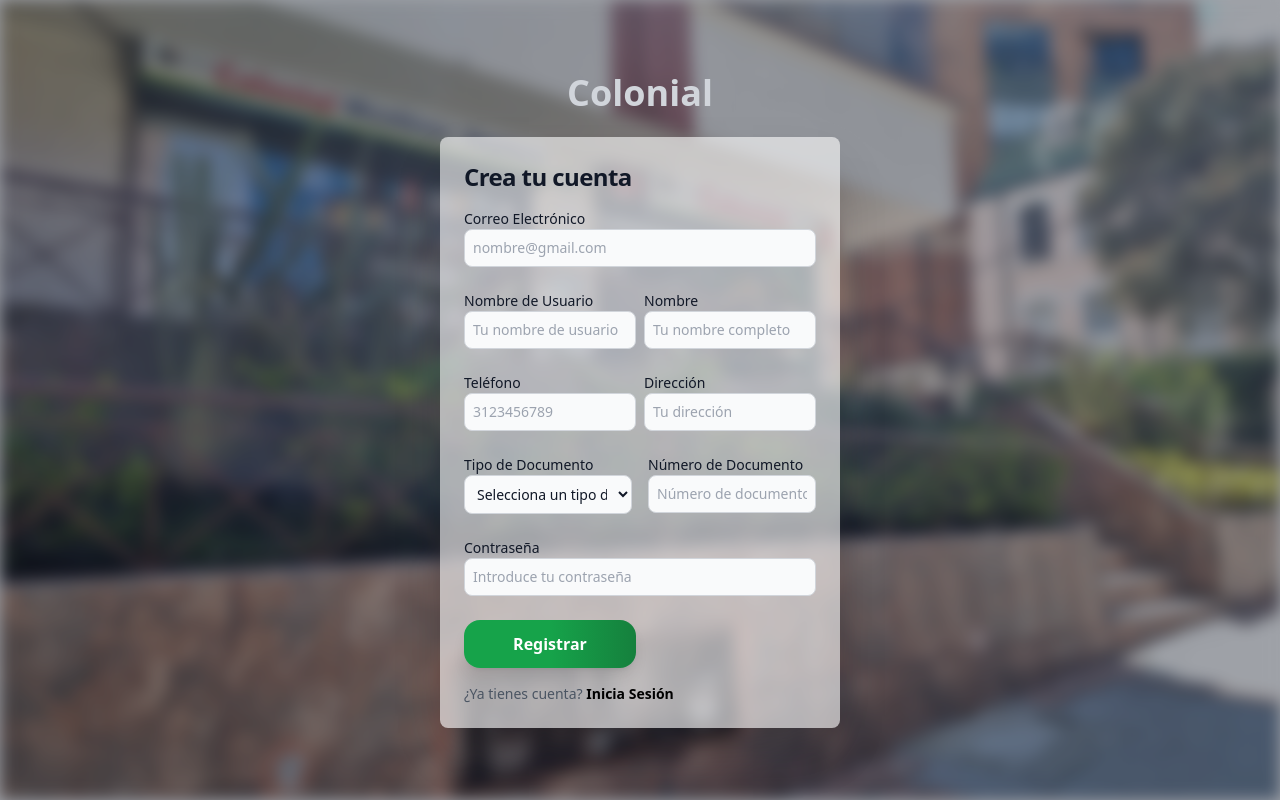
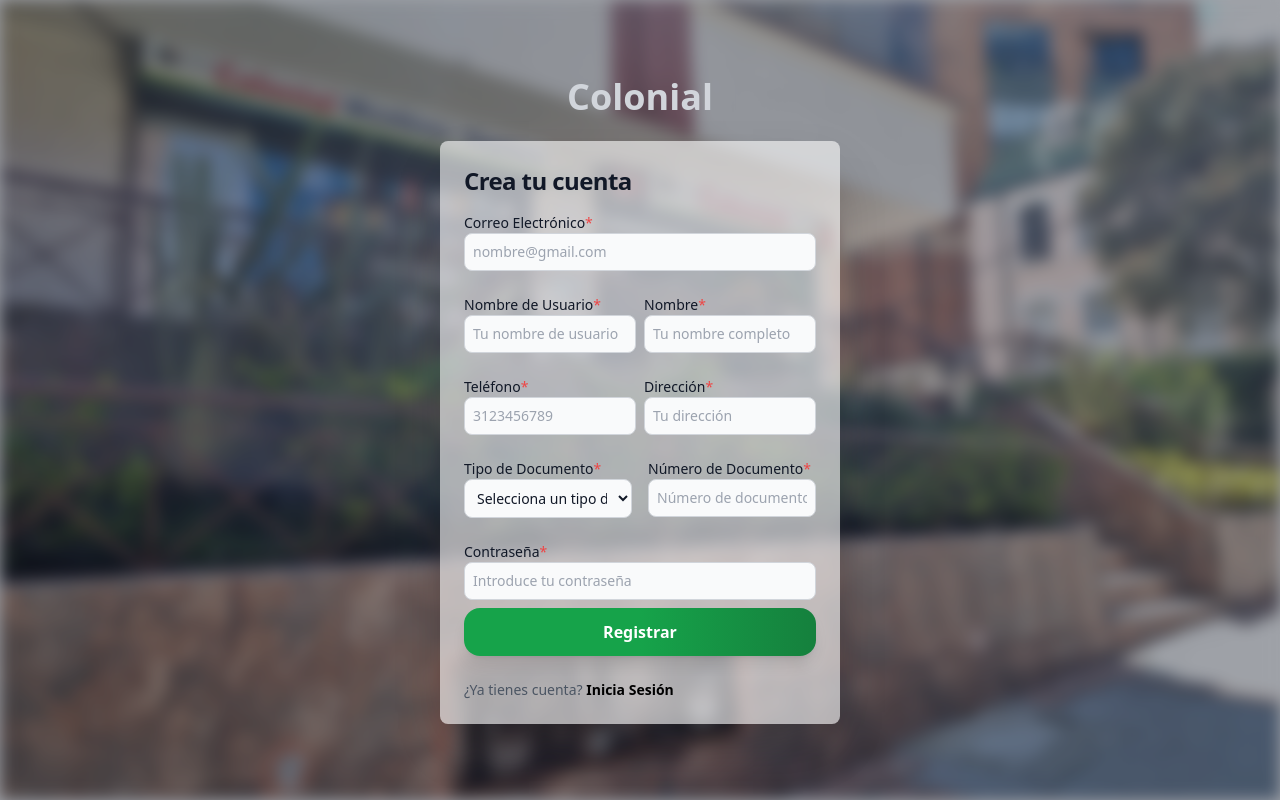
Before and after one commit to David435412/proyecto_cigarreria, a React (Create React App) app: page /registro-cliente in a window 1280 px wide. Built offline with nearby package versions, Linux system fonts and the light colour scheme.

Commit message:
Se cambiaron cosas en el admin

```diff
--- a/src/components/administrador/productos/GestionProductos.js
+++ b/src/components/administrador/productos/GestionProductos.js
@@ -55,6 +55,7 @@ const GestionProductos = () => {
             title: 'Confirmar Inactivación',
             text: `¿Estás seguro de que quieres inactivar el producto "${producto.nombre}"?`,
             icon: 'warning',
+            iconColor: 'red',
             showCancelButton: true,
             confirmButtonColor: '#d33',
             cancelButtonColor: '#3085d6',
--- a/src/components/administrador/proveedores/GestionProveedores.js
+++ b/src/components/administrador/proveedores/GestionProveedores.js
@@ -70,7 +70,7 @@ const GestionProveedores = () => {
                         {!mostrarInactivos && (
                             <button
                                 onClick={() => navigate(`/editar-proveedor/${row.original.id}`)}
-                                className="bg-green-600 text-white py-1 px-2 rounded hover:bg-green-700"
+                                className="bg-blue-600 text-white py-1 px-2 rounded hover:bg-blue-700"
                             >
                                 <FaEdit className="inline-block mr-1" /> Editar
                             </button>
@@ -126,6 +126,7 @@ const GestionProveedores = () => {
             title: 'Confirmar Inactivación',
             text: `¿Estás seguro de que quieres inactivar el proveedor "${proveedor.nombre}"?`,
             icon: 'warning',
+            iconColor: 'red',
             showCancelButton: true,
             confirmButtonColor: '#d33',
             cancelButtonColor: '#3085d6',
@@ -175,7 +176,7 @@ const GestionProveedores = () => {
 
     return (
         <div className="container mx-auto px-6 py-8">
-            <h1 className="text-3xl font-bold mb-4 text-center text-green-800">Gestión de Proveedores</h1>
+            <h1 className="text-3xl font-bold mb-4 text-center">Gestión de Proveedores</h1>
             <p className="mb-8 text-center text-gray-600">
                 En esta sección podrás gestionar los proveedores del sistema. Puedes registrar nuevos proveedores,
                 visualizar los proveedores que ya has registrado y eliminarlos según sea necesario.
--- a/src/components/administrador/proveedores/RegistroProveedores.js
+++ b/src/components/administrador/proveedores/RegistroProveedores.js
@@ -47,7 +47,7 @@ const RegistroProveedor = () => {
 
     return (
         <div>
-            <section className="bg-gray-50">
+            <section>
                 <div className="flex flex-col items-center justify-center px-6 py-16 mx-auto my-10 lg:py-0">
                     <div className="w-full bg-white rounded-lg shadow-2xl md:mt-0 sm:max-w-md xl:p-0">
                         <div className="p-6 space-y-4 md:space-y-6 sm:p-8">
--- a/src/components/administrador/ventas/ConfirmacionVenta.js
+++ b/src/components/administrador/ventas/ConfirmacionVenta.js
@@ -132,6 +132,7 @@ const ConfirmacionVenta = () => {
                             id="numeroDocumento"
                             value={numeroDocumento}
                             onChange={(e) => setNumeroDocumento(e.target.value)}
+                            placeholder='Digite su numero de documento'
                             className="p-2 border border-gray-300 rounded w-full"
                             required
                         />
--- a/src/components/administrador/ventas/RegistroVentas.js
+++ b/src/components/administrador/ventas/RegistroVentas.js
@@ -138,7 +138,8 @@ const RegistroVentas = () => {
                 title: 'Error',
                 text: 'Debe seleccionar al menos un producto antes de continuar.',
                 icon: 'warning',
-                confirmButtonColor: '#197419',
+                iconColor: 'blue',
+                confirmButtonColor: 'red',
             });
         } else {
             navigate('/confirmar-venta', { state: { productosSeleccionados } });
--- a/src/components/auth/RegistroCliente.js
+++ b/src/components/auth/RegistroCliente.js
@@ -136,13 +136,15 @@ const RegistroCliente = () => {
                         <h1 className="text-xl font-bold leading-tight tracking-tight text-gray-900 md:text-2xl">
                             Crea tu cuenta
                         </h1>
-                        <form className="space-y-4 md:space-y-4 grid grid-cols-2 gap-2" onSubmit={manejarEnvio}>
+                        <form onSubmit={manejarEnvio}>
+                            <div className="space-y-4 md:space-y-4 grid grid-cols-2 gap-2">
                                 <div className="col-span-2">
                                     <label
                                         htmlFor="correo"
-                                    className="block text-sm font-medium text-gray-900"
+                                        className="block text-sm font-medium text-gray-900 flex"
                                     >
-                                    Correo Electrónico
+                                        Correo Electrónico <p className='text-red-500'>*</p>
+
                                     </label>
                                     <input
                                         type="email"
@@ -158,9 +160,9 @@ const RegistroCliente = () => {
                                 <div>
                                     <label
                                         htmlFor="nombreUsuario"
-                                    className="block text-sm font-medium text-gray-900"
+                                        className="block text-sm font-medium text-gray-900 flex"
                                     >
-                                    Nombre de Usuario
+                                        Nombre de Usuario  <p className='text-red-500'>*</p>
                                     </label>
                                     <input
                                         type="text"
@@ -176,9 +178,9 @@ const RegistroCliente = () => {
                                 <div>
                                     <label
                                         htmlFor="nombre"
-                                    className="block text-sm font-medium text-gray-900"
+                                        className="block text-sm font-medium text-gray-900 flex"
                                     >
-                                    Nombre
+                                        Nombre  <p className='text-red-500'>*</p>
                                     </label>
                                     <input
                                         type="text"
@@ -194,9 +196,9 @@ const RegistroCliente = () => {
                                 <div>
                                     <label
                                         htmlFor="telefono"
-                                    className="block text-sm font-medium text-gray-900"
+                                        className="block text-sm font-medium text-gray-900 flex"
                                     >
-                                    Teléfono
+                                        Teléfono  <p className='text-red-500'>*</p>
                                     </label>
                                     <input
                                         type="tel"
@@ -212,9 +214,9 @@ const RegistroCliente = () => {
                                 <div>
                                     <label
                                         htmlFor="direccion"
-                                    className="block text-sm font-medium text-gray-900"
+                                        className="block text-sm font-medium text-gray-900 flex"
                                     >
-                                    Dirección
+                                        Dirección  <p className='text-red-500'>*</p>
                                     </label>
                                     <input
                                         type="text"
@@ -231,9 +233,9 @@ const RegistroCliente = () => {
                                     <div className="w-full">
                                         <label
                                             htmlFor="tipoDocumento"
-                                        className="block text-sm font-medium text-gray-900"
+                                            className="block text-sm font-medium text-gray-900 flex"
                                         >
-                                        Tipo de Documento
+                                            Tipo de Documento  <p className='text-red-500'>*</p>
                                         </label>
                                         <select
                                             name="tipoDocumento"
@@ -251,9 +253,9 @@ const RegistroCliente = () => {
                                     <div className="w-full">
                                         <label
                                             htmlFor="numeroDocumento"
-                                        className="block text-sm font-medium text-gray-900"
+                                            className="block text-sm font-medium text-gray-900 flex"
                                         >
-                                        Número de Documento
+                                            Número de Documento  <p className='text-red-500'>*</p>
                                         </label>
                                         <input
                                             type="text"
@@ -270,9 +272,9 @@ const RegistroCliente = () => {
                                 <div className="col-span-2">
                                     <label
                                         htmlFor="contrasena"
-                                    className="block text-sm font-medium text-gray-900"
+                                        className="block text-sm font-medium text-gray-900 flex"
                                     >
-                                    Contraseña
+                                        Contraseña  <p className='text-red-500'>*</p>
                                     </label>
                                     <input
                                         type="password"
@@ -290,9 +292,10 @@ const RegistroCliente = () => {
                                         </p>
                                     )}
                                 </div>
+                            </div>
                             <button
                                 type="submit"
-                                className="w-full px-6 py-3 bg-gradient-to-r from-green-600 via-green-600 to-green-700 text-white font-bold rounded-2xl shadow-lg transition-transform transform-gpu hover:scale-105 hover:shadow-xl"
+                                className="w-full px-6 py-3 my-2 bg-gradient-to-r from-green-600 via-green-600 to-green-700 text-white font-bold rounded-2xl shadow-lg transition-transform transform-gpu hover:scale-105 hover:shadow-xl"
                             >
                                 Registrar
                             </button>
--- a/src/components/cliente/pedidos/Confirmacion.js
+++ b/src/components/cliente/pedidos/Confirmacion.js
@@ -104,8 +104,8 @@ const Confirmacion = () => {
                 </div>
                 <button
                     onClick={pedidos}
-                    className="px-8 py-4 bg-gradient-to-r from-green-700 to-green-500 text-white font-bold rounded-full transition-transform transform-gpu hover:-translate-y-1 hover:shadow-lg"
-                >
+                    className="bg-green-600 text-white py-2 px-4 rounded hover:bg-green-500"
+                        >
                     Ir a Pedido
                 </button>
             </div>
```
Also changed, not shown: db.json (+45 -3 lines), src/components/administrador/productos/EdicionProducto.js (+4 -4 lines), src/components/cliente/productos/Cart.js (+4 -4 lines). Lines whose indentation alone changed are shown as unchanged.
